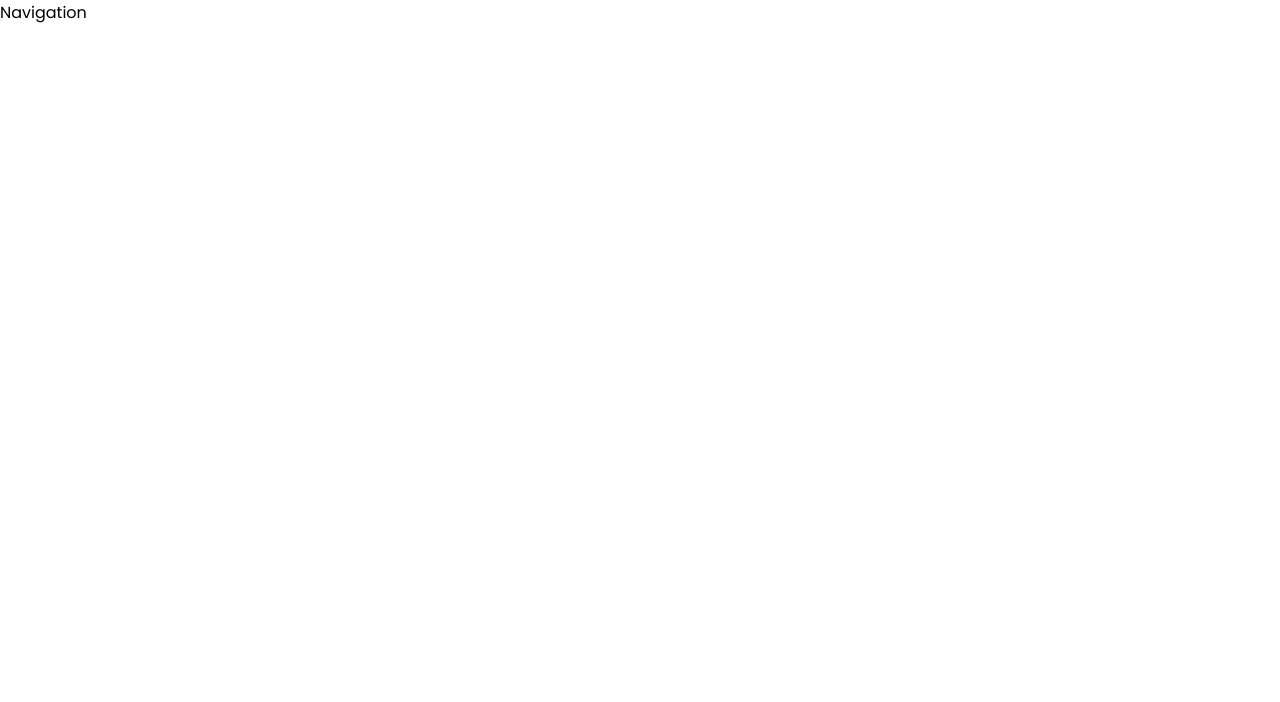
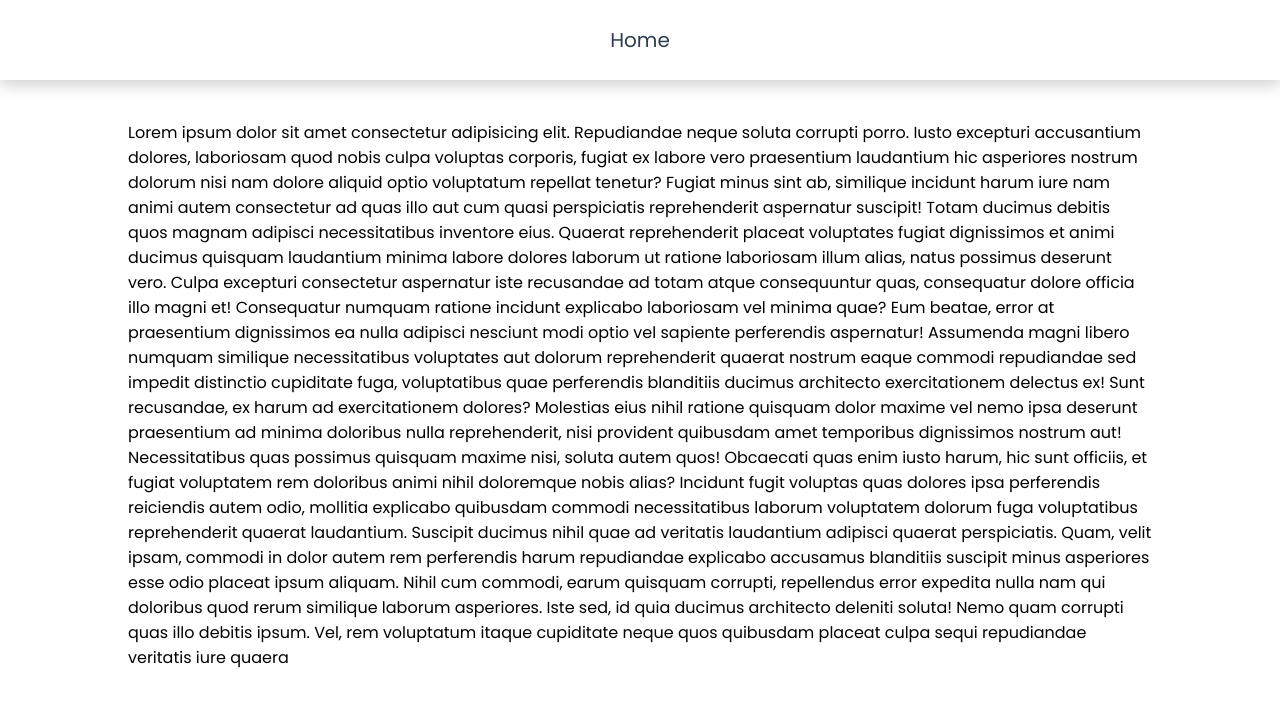
Before and after one commit to olivierpoisson/WorkoutTracker, a Vue app in the folder workout_tracker/: page / in a window 1280 px wide. Shown: the top 702 px of the page. Built offline with nearby package versions, Linux system fonts and the light colour scheme.

Commit message:
Ajout styles de base navigation

```diff
--- a/workout_tracker/src/App.vue
+++ b/workout_tracker/src/App.vue
@@ -1,5 +1,45 @@
 <template>
     <Navigation />
+    <p>
+        Lorem ipsum dolor sit amet consectetur adipisicing elit. Repudiandae
+        neque soluta corrupti porro. Iusto excepturi accusantium dolores,
+        laboriosam quod nobis culpa voluptas corporis, fugiat ex labore vero
+        praesentium laudantium hic asperiores nostrum dolorum nisi nam dolore
+        aliquid optio voluptatum repellat tenetur? Fugiat minus sint ab,
+        similique incidunt harum iure nam animi autem consectetur ad quas illo
+        aut cum quasi perspiciatis reprehenderit aspernatur suscipit! Totam
+        ducimus debitis quos magnam adipisci necessitatibus inventore eius.
+        Quaerat reprehenderit placeat voluptates fugiat dignissimos et animi
+        ducimus quisquam laudantium minima labore dolores laborum ut ratione
+        laboriosam illum alias, natus possimus deserunt vero. Culpa excepturi
+        consectetur aspernatur iste recusandae ad totam atque consequuntur quas,
+        consequatur dolore officia illo magni et! Consequatur numquam ratione
+        incidunt explicabo laboriosam vel minima quae? Eum beatae, error at
+        praesentium dignissimos ea nulla adipisci nesciunt modi optio vel
+        sapiente perferendis aspernatur! Assumenda magni libero numquam
+        similique necessitatibus voluptates aut dolorum reprehenderit quaerat
+        nostrum eaque commodi repudiandae sed impedit distinctio cupiditate
+        fuga, voluptatibus quae perferendis blanditiis ducimus architecto
+        exercitationem delectus ex! Sunt recusandae, ex harum ad exercitationem
+        dolores? Molestias eius nihil ratione quisquam dolor maxime vel nemo
+        ipsa deserunt praesentium ad minima doloribus nulla reprehenderit, nisi
+        provident quibusdam amet temporibus dignissimos nostrum aut!
+        Necessitatibus quas possimus quisquam maxime nisi, soluta autem quos!
+        Obcaecati quas enim iusto harum, hic sunt officiis, et fugiat voluptatem
+        rem doloribus animi nihil doloremque nobis alias? Incidunt fugit
+        voluptas quas dolores ipsa perferendis reiciendis autem odio, mollitia
+        explicabo quibusdam commodi necessitatibus laborum voluptatem dolorum
+        fuga voluptatibus reprehenderit quaerat laudantium. Suscipit ducimus
+        nihil quae ad veritatis laudantium adipisci quaerat perspiciatis. Quam,
+        velit ipsam, commodi in dolor autem rem perferendis harum repudiandae
+        explicabo accusamus blanditiis suscipit minus asperiores esse odio
+        placeat ipsum aliquam. Nihil cum commodi, earum quisquam corrupti,
+        repellendus error expedita nulla nam qui doloribus quod rerum similique
+        laborum asperiores. Iste sed, id quia ducimus architecto deleniti
+        soluta! Nemo quam corrupti quas illo debitis ipsum. Vel, rem voluptatum
+        itaque cupiditate neque quos quibusdam placeat culpa sequi repudiandae
+        veritatis iure quaera
+    </p>
 </template>
 
 <script>
@@ -18,6 +58,9 @@ export default {
     margin: 0;
     padding: 0;
     box-sizing: border-box;
+}
+#app {
+    padding: 15vh 10vw 0 10vw;
 }
 .Row {
     display: flex;
--- a/workout_tracker/src/components/Nav.vue
+++ b/workout_tracker/src/components/Nav.vue
@@ -1,5 +1,7 @@
 <template>
-    <div>Navigation</div>
+    <div class="nav RowCenter">
+        <a href="#">Home</a>
+    </div>
 </template>
 
 <script>
@@ -8,4 +10,18 @@ export default {
 };
 </script>
 
-<style scoped></style>
+<style scoped>
+.nav {
+    height: 10vh;
+    position: fixed;
+    width: 100vw;
+    top: 0;
+    z-index: 10;
+    left: 0;
+    box-shadow: 0px 5px 15px 0px #00000030;
+    background-color: white;
+}
+a {
+    font-size: 20px;
+}
+</style>
```
